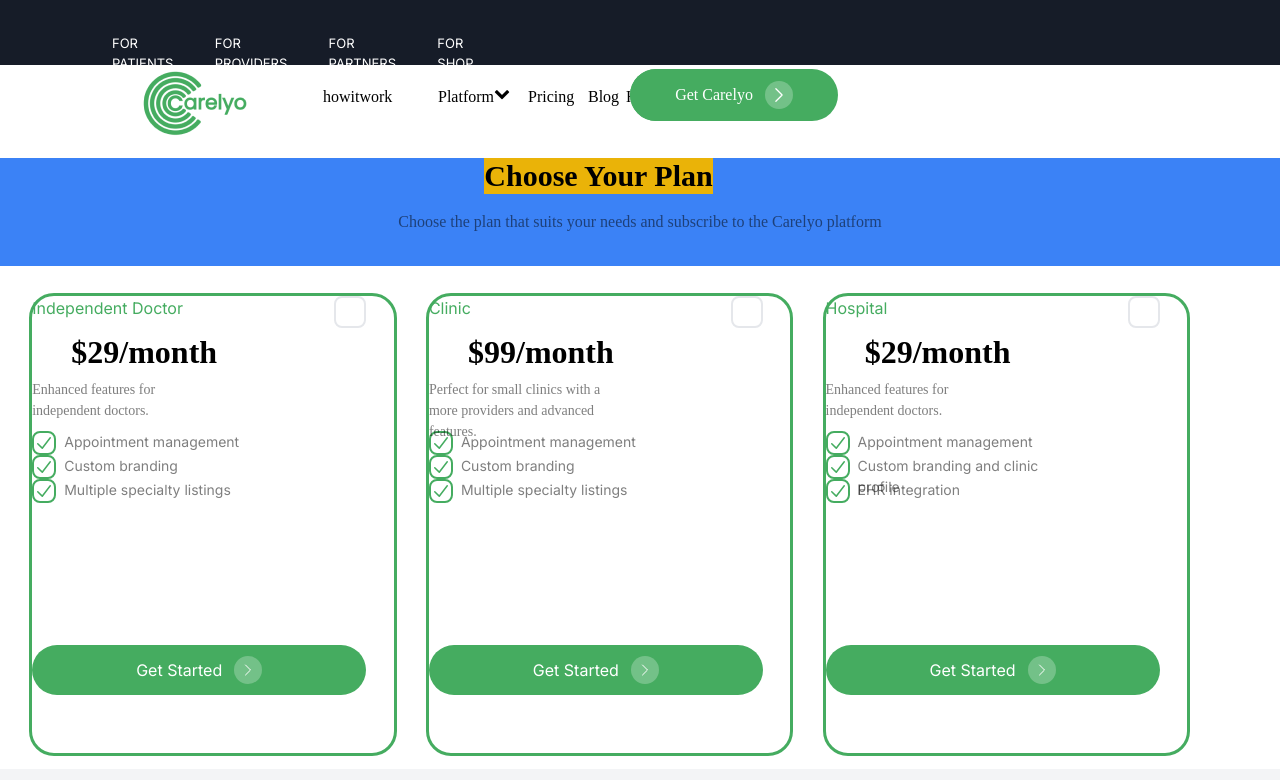
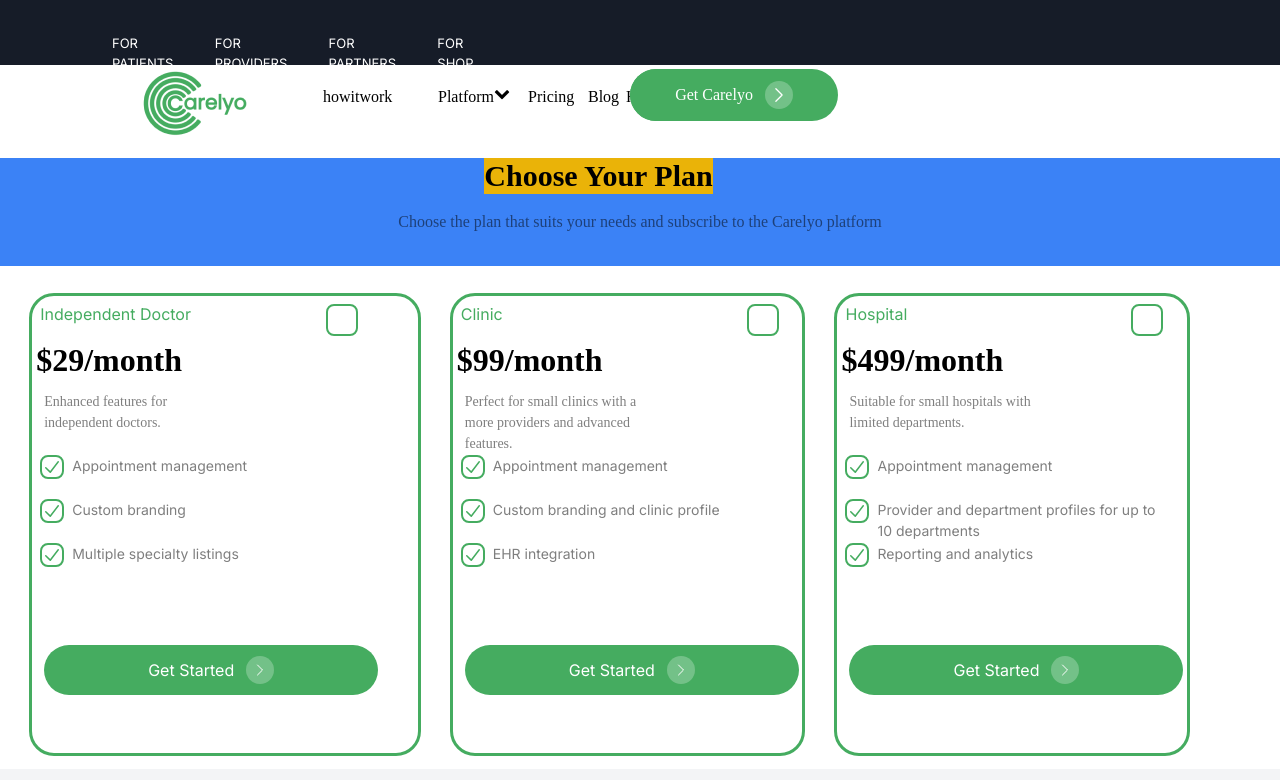
Before and after one commit to meeruu8282/next-mongodb-clerk, a Next.js app: page /providers/pricing in a window 1280 px wide. Shown: the top 780 px of the page. Built offline with nearby package versions, Linux system fonts and the light colour scheme.

Commit message:
more css in pricing

```diff
--- a/src/app/providers/Components/customContentBox.tsx
+++ b/src/app/providers/Components/customContentBox.tsx
@@ -21,36 +21,38 @@ const CustomContentBox: React.FC<CustomContentBoxProps> = ({
     <div className="w-[391.33px] h-[463px] mt-[27.61px] ml-[29.23px] border-[3px] rounded-[25px] justify-between  border-[#45AC60]  ">
       <div className="  ">
         <div className="w-[333.98px] h-[249px] gap-[10px]  ">
-          <div className="w-[333.98px] flex justify-between h-[32px] ">
-            <div className="justify-between items-center w-[224px] h-[26px] text-[#45AC60] ">
-              <p>{title}</p>
+          <div className="w-[333.98px] flex justify-between h-[32px] p-2 ">
+            <div className=" justify-between items-center w-[224px] h-[26px] text-[#45AC60] ">
+              <p className="text-[-2%] leading-tight">{title}</p>
             </div>
-            <div className="w-[32px] h-[32px] border-[2px] rounded-lg "></div>
+            <div className="w-[32px] h-[32px] border-[2px] rounded-lg border-[#45AC60] "></div>
           </div>
 
-          <div className="flex justify-center text-[32px] w-[224px] h-[51px]">
-            <h1 className="font-[Poppins] font-semibold">{monthlyCost}</h1>
+          <div className="flex ml-1 mt-3 text-[32px] w-[224px] h-[51px]">
+            <h1 className="text-[-2%] leading-tight font-[Poppins] font-semibold">
+              {monthlyCost}
+            </h1>
           </div>
-          <div className="bg-white w-[198px] h-[44px] opacity-50 font-[Poppins] font-normal text-[14px]">
+          <div className="ml-3 w-[198px] h-[44px] opacity-50 font-[Poppins] font-normal text-[14px]">
             {descriptionLines.map((line, idx) => (
               <p key={idx}>{line}</p>
             ))}
           </div>
-          <div className="text-[Poppins] font-normal text-[14px] mt-2">
+          <div className="text-[Poppins] font-normal text-[14px] mt-5 ml-2">
             {features.map((feature, idx) => (
-              <div className="flex w-[333.98] h-[24px] gap-[8px]" key={idx}>
+              <div className="flex w-[333.98] h-[24px] gap-[8px] mt-5" key={idx}>
                 <div className="w-[24px] h-[24px]">
                   <CheckboxItem />
                 </div>
-                <div className="w-[225px] h-[24px] opacity-50">
-                  <p>{feature}</p>
+                <div className=" w-[331.98px] h-[24px] opacity-50">
+                  <p >{feature}</p>
                 </div>
               </div>
             ))}
           </div>
         </div>
 
-        <div className="mt-[100px]">
+        <div className="mt-[100px] ml-3 justify-center items-center">
           <CarelyoButton
             buttonText={buttonText}
             size="large"
--- a/src/app/providers/pricing/page.tsx
+++ b/src/app/providers/pricing/page.tsx
@@ -22,7 +22,8 @@ export default function Pricing() {
         </div>
       </div>
 
-      <div className="  flex   w-[1190px] h-[463px]">
+      <div className="  flex w-[1190px] h-[463px]">
+        <div>
           <CustomContentBox
             title="Independent Doctor"
             monthlyCost="$29/month"
@@ -34,6 +35,8 @@ export default function Pricing() {
             ]}
             buttonText="Get Started"
           />
+        </div>
+
         <CustomContentBox
           title="Clinic"
           monthlyCost="$99/month"
@@ -42,20 +45,22 @@ export default function Pricing() {
           ]}
           features={[
             "Appointment management",
-            "Custom branding",
-            "Multiple specialty listings",
+            "Custom branding and clinic profile",
+            "EHR integration",
           ]}
           buttonText="Get Started"
         />
 
         <CustomContentBox
           title="Hospital"
-          monthlyCost="$29/month"
-          descriptionLines={["Enhanced features for", "independent doctors."]}
+          monthlyCost="$499/month"
+          descriptionLines={[
+            "Suitable for small hospitals with limited departments.",
+          ]}
           features={[
             "Appointment management",
-            "Custom branding and clinic profile",
-            "EHR integration",
+            "Provider and department profiles for up to 10 departments",
+            "Reporting and analytics",
           ]}
           buttonText="Get Started"
         />
```
Lines whose indentation alone changed are shown as unchanged.
